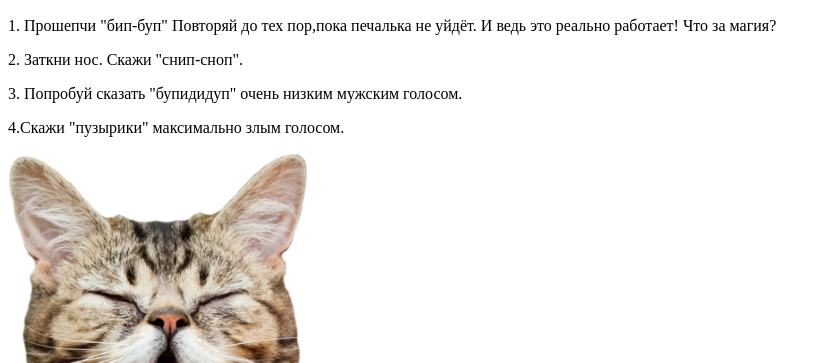
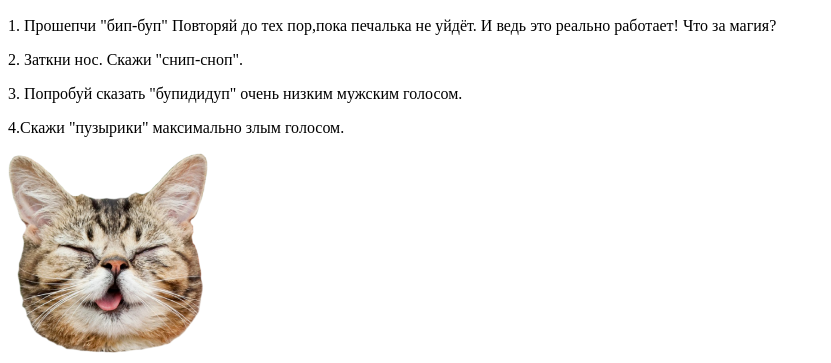
Before and after one commit to mistexx/my-project, a plain HTML site: page folder/inner/index.html in a window 1280 px wide. Shown: the part 392-755 px from the top of the page, without its empty margins (0-831 px from the left). Drawn offline with Linux system fonts and the light colour scheme.

Commit message:
Update index.html

```diff
--- a/folder/inner/index.html
+++ b/folder/inner/index.html
@@ -10,7 +10,7 @@
       <p>3. Попробуй сказать "бупидидуп" очень низким мужским голосом.</p>
       <p>4.Скажи "пузырики" максимально злым голосом.</p>
     <img
-     src="../../img/img2.png" width="300" height="300">
+     src="../../img/img2.png" width="200" height="200">
      <p><img
      src="https://github.com/mistexx/my-project/blob/main/img/img4.png?raw=true"></p>
 </body>
```
